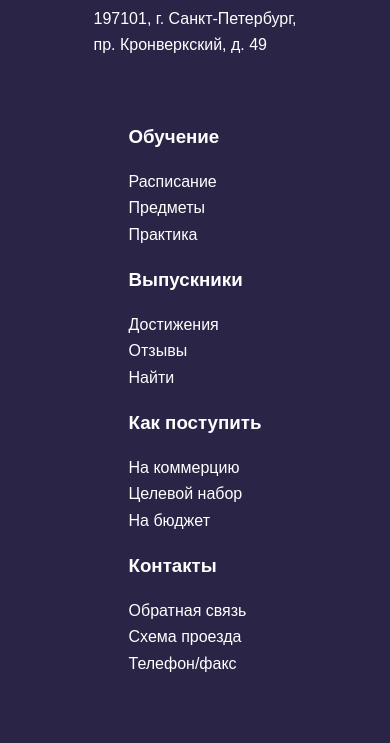
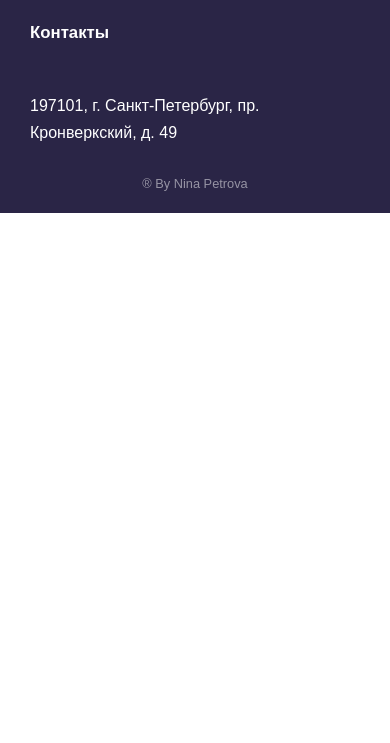
Before and after one commit to PetrovaNina/Edu_landing, a plain HTML site: page index.html in a window 390 px wide. Shown: the part 3292-4035 px from the top of the page. After the commit the page ends 3505 px from the top, so only its background shows below. Drawn offline with Linux system fonts and the light colour scheme.

Commit message:
Footer styles edited incl. responsive

```diff
--- a/css/style.css
+++ b/css/style.css
@@ -334,6 +334,55 @@ a:not(.btn):visited {
   padding-bottom: 0;
 }
 
+/*  =============== Footer styles ===============*/
+
+.main-footer {
+  padding-bottom: 0;
+}
+
+.footer-container {
+  max-width: 1200px;
+  align-items: flex-end;
+}
+
+.footer-address {
+  max-width: 235px;
+  margin-top: 2em;
+  font-style: normal;
+}
+
+.footer-menu {
+  display: flex;
+  gap: 40px;
+}
+
+.menu-item-list {
+  margin: 0;
+}
+
+.footer-menu-item {
+  width: 135px;
+}
+
+.menu-item-heading {
+  font-size: 1.05em;
+}
+
+.menu-item-list .link {
+  opacity: 0.5;
+}
+
+.dev-link {
+  margin: 3em auto 1.5em;
+  width: fit-content;
+}
+
+.dev-link a {
+  font-size: 0.8em;
+  text-align: center;
+  opacity: 0.5;
+}
+
 /*  =============== Styles responsive to screen size ===============*/
 
 @media (max-width: 1199px) {
@@ -341,6 +390,7 @@ a:not(.btn):visited {
     font-size: 2.1em;
   }
 }
+
 @media (max-width: 1020px) {
   .contacts-container {
     justify-content: center;
@@ -348,7 +398,30 @@ a:not(.btn):visited {
   .contacts-instruction {
     width: fit-content;
   }
+  .main-footer {
+    padding-top: 1.5em;
+  }
+  .footer-container {
+    flex-wrap: wrap-reverse;
+    justify-content: center;
+  }
+  .footer-menu {
+    width: 100%;
+    justify-content: space-evenly;
+  }
+  .footer-menu-item {
+    width: fit-content;
+  }
+  .footer-address {
+    margin-top: 0;
+    max-width: fit-content;
+    align-self: auto;
+  }
+  .dev-link {
+    margin: 1.5em auto 1em;
+  }
 }
+
 @media (max-width: 768px) {
   body {
     font-size: 16px;
@@ -450,7 +523,15 @@ a:not(.btn):visited {
     grid-column: 1/3;
     border-top: none;
   }
+  /* == Footer == */
+  .footer-menu {
+    flex-wrap: wrap;
+  }
+  .menu-item-list {
+    display: none;
+  }
 }
+
 @media (max-width: 600px) {
   .form-item-title {
     grid-column: 1/3;
@@ -460,6 +541,13 @@ a:not(.btn):visited {
     grid-column: 1/3;
   }
 }
+
+@media (max-width: 565px) {
+  .footer-menu {
+    display: inline-block;
+  }
+}
+
 @media (max-width: 360px) {
   body {
     font-size: 14px;
@@ -480,64 +568,3 @@ a:not(.btn):visited {
     max-height: 900px;
   }
 }
-
-/*
-.main-footer {
-  padding-top: 65px;
-  padding-bottom: 75px;
-  background-color: #2a2546;
-}
-
-
-.main-footer .container::after {
-  display: table;
-  clear: both;
-  content: "";
-}
-
-.footer {
-  margin: 0;
-  padding-top: 30px;
-}
-
-.footer-address {
-  position: relative;
-  top:-30px;
-  float: left;
-  width: 300px;
-}
-.footer-address p {
-  float: left;
-  color: #ffffff;
-  padding-top: 50px;
-}
-
-.footer-menu {
-  float: left;
-  width: 150px;
-  padding-right: 40px;
-  margin-bottom: 5px;
-}
-
-.footer-menu h3 {
-  font-size: 19px;
-  color: #ffffff;
-}
-.footer-menu ul {
-  list-style-type: none;
-  padding-left: 0;
-}
-.footer-menu li {
-  margin-bottom: 20px;
-}
-.footer-menu a {
-  text-decoration: none;
-  color: #bcb3f2;
-}
-
-.footer-menu:last-child {
-  float: right;
-  width: 135px;
-  padding-right: 0;
-}
-*/
--- a/index.html
+++ b/index.html
@@ -96,7 +96,7 @@
 
         <section id="contacts" class="grey-back">
             <div class="contacts-container container">
-            <h2 class="contacts-heading heading">Обратная связь</h2>
+                <h2 class="contacts-heading heading">Обратная связь</h2>
                 <form id="form" class="contacts-form" action="https://www.freecodecamp.com/email-submit" method="post">
                     <div class="form-group">
                         <label for="fullname" class="fullname form-item-title bold">ФИО:</label>
@@ -124,7 +124,8 @@
                     </div>
                     <div class="form-group">
                         <div class="gender form-item-title"></div>
-                        <input id="submit" type="submit" class="contacts-form-btn form-item-field btn" value="Отправить">
+                        <input id="submit" type="submit" class="contacts-form-btn form-item-field btn"
+                            value="Отправить">
                     </div>
                 </form>
 
@@ -145,10 +146,7 @@
         </section>
         <footer class="main-footer deep-purple-back">
             <div class="footer-container container">
-                <div class="footer-address">
-                    <img class="logo" src="img/logo.png" width="182" height="82" alt="A+">
-                    <p>197101, г. Санкт-Петербург,<br> пр. Кронверкский, д. 49</p>
-                </div>
+                <address class="footer-address">197101, г. Санкт-Петербург, пр. Кронверкский, д. 49</address>
                 <div class="footer-menu">
                     <div class="footer-menu-item">
                         <a href="">
@@ -192,6 +190,7 @@
                     </div>
                 </div>
             </div>
+           <div class="dev-link"><a href="https://petrovanina.github.io/Portfolio/" target="_blank">® By Nina Petrova</a></div>
         </footer>
     </main>
     <script src="script.js"></script>
```
